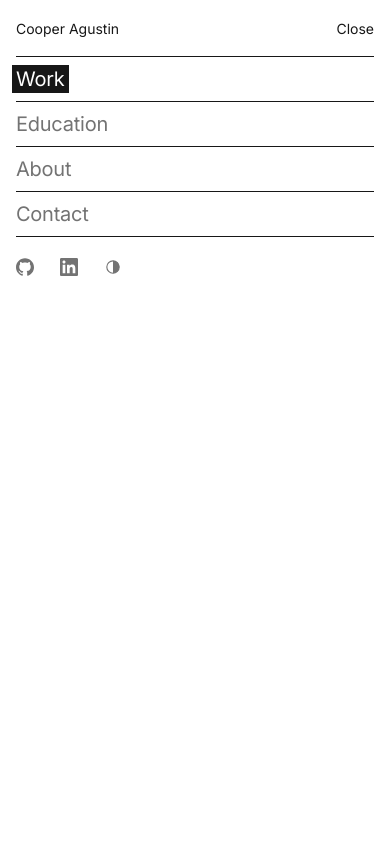
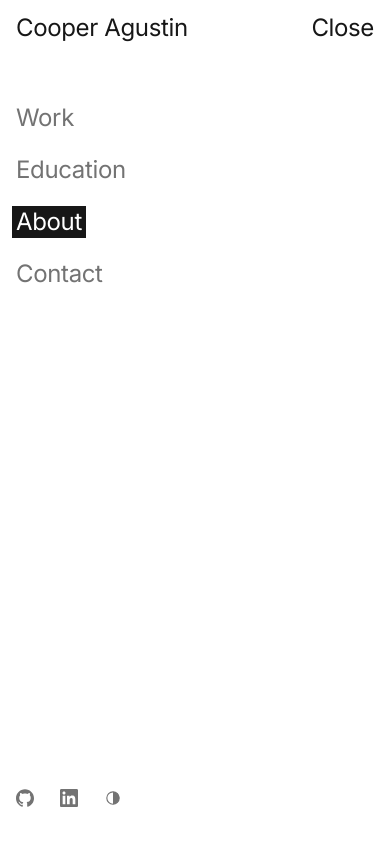
Before and after one commit to Spudgee/portfolio, a Next.js app: page / in a window 390 px wide. Both pictures are taken after a click on the button "Menu". Shown: the top 844 px of the page. Built offline with nearby package versions, Linux system fonts and the light colour scheme.

Commit message:
Nav is a bar at the top; on phones Menu opens a full-screen sidebar dialog that slides in from the right

```diff
--- a/app/globals.css
+++ b/app/globals.css
@@ -39,27 +39,23 @@
 	--font-sans:
 		var(--font-inter), "Helvetica Neue", Helvetica, Arial, sans-serif;
 
-	/* Two sizes, nothing else: body for everything, lead for each section's opening line. */
+	/* Three sizes, after Brian Lovin's about page: body for labels, row for lists, lead for the
+	   nav and each section's statement. */
 	--text-*: initial;
-	--text-body: 0.875rem;
-	--text-body--line-height: 1.5;
-	--text-lead: 1.25rem;
-	--text-lead--line-height: 1.4;
-	--text-lead--letter-spacing: -0.012em;
+	--text-body: 1rem;
+	--text-body--line-height: 1.6;
+	--text-row: 1.25rem;
+	--text-row--line-height: 1.6;
+	--text-lead: 1.5rem;
+	--text-lead--line-height: 1.34;
+	--text-lead--letter-spacing: -0.015em;
 }
 
 @layer base {
 	/* The page is a vertical carousel: each section fills the screen and a scroll snaps to the next.
-	   On phones the sticky bar is 3.5rem tall, so sections snap just below it. */
+	   The bar floats over the top of each section, whose content sits in the middle clear of it. */
 	html {
 		scroll-snap-type: y mandatory;
-		scroll-padding-top: 3.5rem;
-	}
-
-	@media (width >= 48rem) {
-		html {
-			scroll-padding-top: 0;
-		}
 	}
 
 	@media (prefers-reduced-motion: no-preference) {
@@ -77,9 +73,7 @@
 	}
 
 	/* The phone menu covers the screen, so the page behind it stops scrolling while it is open. */
-	@media (width < 48rem) {
-		body:has(#mobile-menu[data-open]) {
-			overflow: hidden;
-		}
+	body:has(#mobile-menu[open]) {
+		overflow: hidden;
 	}
 }
--- a/components/site-nav.tsx
+++ b/components/site-nav.tsx
@@ -1,18 +1,20 @@
 "use client";
 
-import { useState, useSyncExternalStore } from "react";
+import { useRef, useSyncExternalStore } from "react";
 import { HighlightLink } from "@/components/highlight-link";
 import { SocialButtons } from "@/components/social-buttons";
+import { ThemeSwitch } from "@/components/theme-switch";
 import { PERSON } from "@/content/person";
 import { SECTIONS } from "@/content/site";
 import { activeSectionStore } from "@/lib/active-section";
 
 /**
- * Wider screens get a sidebar that stays put while the sections snap past: the name, the four
- * sections with the one on screen filled, and the icon buttons at its foot. Phones get a sticky bar
- * with the name and a Menu button that opens the sections full screen, one ruled row each; the
- * page behind stops scrolling while it is open (globals.css). Reading scroll position and the open
- * state is why this is a client component.
+ * A bar fixed over the top of every section, at the lead size: the name on the left; on wider
+ * screens the four sections in grey on the right, the one on screen filled, then the theme button.
+ * On phones, Menu opens a full-screen sidebar that slides in from the right: the name and Close
+ * where the bar was, the sections down the left, the icon buttons at the foot. It is a modal
+ * <dialog>, so Escape closes it and focus stays inside; the page behind stops scrolling
+ * (globals.css). Reading scroll position is why this is a client component.
  */
 export function SiteNav() {
 	const activeId = useSyncExternalStore(
@@ -20,59 +22,24 @@ export function SiteNav() {
 		activeSectionStore.readActiveSection,
 		activeSectionStore.readServerActiveSection,
 	);
-	const [isMenuOpen, setIsMenuOpen] = useState(false);
+	const menuRef = useRef<HTMLDialogElement>(null);
 
-	function handleMenuToggle() {
-		setIsMenuOpen((wasOpen) => !wasOpen);
+	function handleMenuOpen() {
+		menuRef.current?.showModal();
+	}
+
+	function handleMenuClose() {
+		menuRef.current?.close();
 	}
 
 	return (
-		<>
-			<header className="sticky top-0 z-10 flex h-14 items-center justify-between bg-paper px-4 md:hidden">
+		<header className="fixed inset-x-0 top-0 z-10 bg-paper">
+			<div className="flex h-14 items-center justify-between gap-4 px-4 text-lead md:h-16 md:px-8">
 				<HighlightLink href="/#work">{PERSON.name}</HighlightLink>
-				<button
-					type="button"
-					onClick={handleMenuToggle}
-					aria-expanded={isMenuOpen}
-					aria-controls="mobile-menu"
-					className="-mr-3 min-h-11 cursor-pointer px-3"
-				>
-					{isMenuOpen ? "Close" : "Menu"}
-				</button>
-			</header>
 
-			{/* Height 0 → full screen below the bar opens it downwards; inert keeps closed links out of tab order. */}
-			<nav
-				id="mobile-menu"
-				aria-label="Sections"
-				inert={!isMenuOpen}
-				data-open={isMenuOpen || undefined}
-				className={`fixed inset-x-0 top-14 z-10 overflow-hidden bg-paper transition-[height] duration-300 ease-out motion-reduce:transition-none md:hidden ${isMenuOpen ? "h-[calc(100dvh-3.5rem)]" : "h-0"}`}
-			>
-				<ul className="mx-4 divide-y divide-ink border-y border-ink text-lead text-muted">
-					{SECTIONS.map((section) => (
-						<li key={section.id}>
-							<HighlightLink
-								href={`/#${section.id}`}
-								aria-current={activeId === section.id ? "location" : undefined}
-								onClick={() => setIsMenuOpen(false)}
-								className="w-full py-2"
-							>
-								{section.label}
-							</HighlightLink>
-						</li>
-					))}
-				</ul>
-				<div className="mx-4 mt-2">
-					<SocialButtons hasThemeSwitch />
-				</div>
-			</nav>
-
-			<aside className="sticky top-0 hidden h-dvh flex-col justify-between px-8 py-10 md:flex">
-				<div className="grid gap-6">
-					<HighlightLink href="/#work">{PERSON.name}</HighlightLink>
+				<div className="hidden items-center gap-6 md:flex">
 					<nav aria-label="Sections">
-						<ul className="grid text-muted">
+						<ul className="flex gap-6 text-muted">
 							{SECTIONS.map((section) => (
 								<li key={section.id}>
 									<HighlightLink
@@ -87,9 +54,63 @@ export function SiteNav() {
 							))}
 						</ul>
 					</nav>
+					<div className="-mr-[13px]">
+						<ThemeSwitch />
+					</div>
 				</div>
-				<SocialButtons hasThemeSwitch />
-			</aside>
-		</>
+
+				<button
+					type="button"
+					onClick={handleMenuOpen}
+					aria-haspopup="dialog"
+					aria-controls="mobile-menu"
+					className="-mr-3 min-h-11 cursor-pointer px-3 md:hidden"
+				>
+					Menu
+				</button>
+			</div>
+
+			<dialog
+				ref={menuRef}
+				id="mobile-menu"
+				aria-label="Sections"
+				className="fixed inset-0 m-0 h-dvh max-h-none w-full max-w-none translate-x-full bg-paper text-ink transition-[translate,display,overlay] transition-discrete duration-300 ease-out backdrop:bg-transparent open:translate-x-0 motion-reduce:transition-none starting:open:translate-x-full md:hidden"
+			>
+				<div className="flex h-full flex-col px-4">
+					<div className="flex h-14 shrink-0 items-center justify-between text-lead">
+						<HighlightLink href="/#work" onClick={handleMenuClose}>
+							{PERSON.name}
+						</HighlightLink>
+						<button
+							type="button"
+							onClick={handleMenuClose}
+							className="-mr-3 min-h-11 cursor-pointer px-3"
+						>
+							Close
+						</button>
+					</div>
+					<nav aria-label="Sections" className="flex-1 pt-10">
+						<ul className="grid gap-2 text-lead text-muted">
+							{SECTIONS.map((section) => (
+								<li key={section.id}>
+									<HighlightLink
+										href={`/#${section.id}`}
+										aria-current={
+											activeId === section.id ? "location" : undefined
+										}
+										onClick={handleMenuClose}
+									>
+										{section.label}
+									</HighlightLink>
+								</li>
+							))}
+						</ul>
+					</nav>
+					<div className="pb-6">
+						<SocialButtons hasThemeSwitch />
+					</div>
+				</div>
+			</dialog>
+		</header>
 	);
 }
```
